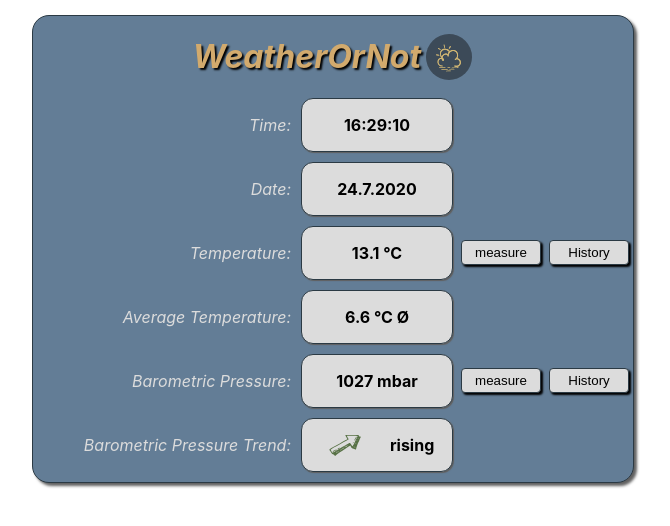
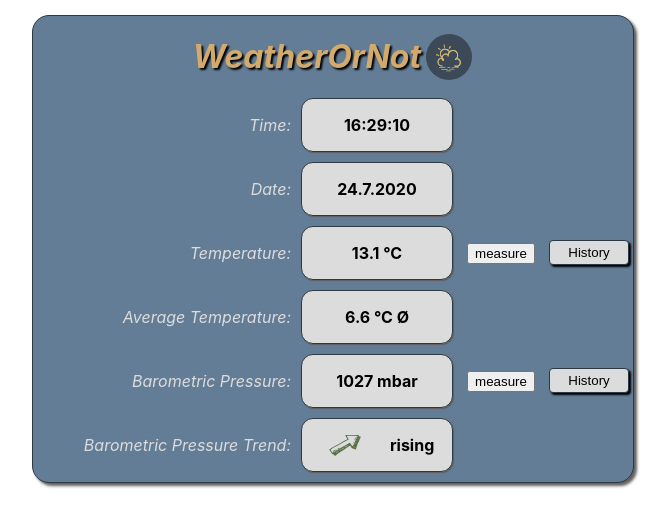
Before and after one commit to TheWeatherMan316/WeatherOrNot, a React (Create React App) app: page /home in a window 1280 px wide. Shown: the top 526 px of the page, without its empty margins (307-977 px from the left). Built offline with nearby package versions, Linux system fonts and the light colour scheme.

Commit message:
still not fix issues with Measurement Arrays

```diff
--- a/src/App.js
+++ b/src/App.js
@@ -7,6 +7,7 @@ import Home from "./components/Home";
 
 
 function App() {
+
   const [temperatureMeasurements, setTemperatureMeasurements] = useState([{value: 0, time: new Date()}])
   const [barometricMeasurements, setBarometricMeasurements] = useState([{value: 0, time: new Date()}])
 
@@ -16,8 +17,8 @@ function App() {
 
   const measureTemperature = () => {
     const newTemperature = getRandomValue(-20, 40);
-    const temperatureTime = new Date();
-    storeTemperature(newTemperature, temperatureTime);
+    const measurementTime = new Date();
+    storeTemperature(newTemperature, measurementTime);
   };
 
   function storeTemperature(newTemperature, measurementTime) {
@@ -25,7 +26,7 @@ function App() {
       value: newTemperature,
       time: measurementTime,
     };
-
+    console.log(temperatureMeasurements)
     const newArray = [...temperatureMeasurements, latestMeasurement]
     setTemperatureMeasurements(newArray)
   }
--- a/src/components/BarometricHistory.js
+++ b/src/components/BarometricHistory.js
@@ -19,13 +19,13 @@ export default function BarometricHistory(props) {
     return 0;
   });
   const barometricHistory = reversedArray.map((element) => (
-    <>
+
       <tr key={element.time}>
         <td>{element.time.toLocaleDateString("de-DE")}</td>
         <td>{element.time.toLocaleTimeString("de-DE")}</td>
         <td>{element.value.toFixed(0).toString()} mBar</td>
       </tr>
-    </>
+
   ));
 
   return (
@@ -37,6 +37,7 @@ export default function BarometricHistory(props) {
         </Link>
         <h3 className="headings">Barometric Pressure History</h3>
         <table>
+          <thead>
             <tr>
               <th>Date</th>
               <th>
@@ -60,7 +61,10 @@ export default function BarometricHistory(props) {
                 </button>
               </th>
             </tr>
+          </thead>
+          <tbody>
           {barometricHistory}
+          </tbody>
         </table>
       </div>
     </>
--- a/src/components/DisplayRow/Controls.js
+++ b/src/components/DisplayRow/Controls.js
@@ -3,7 +3,7 @@ import React from "react";
 export default function Controls(props) {
 
   return (
-    <div className="controls"><button type="button" class="button" onClick={props.action}>
+    <div className="controls"><button type="button" onClick={props.action}>
     {props.buttonLabel}
   </button>
     </div>
--- a/src/components/Home.js
+++ b/src/components/Home.js
@@ -60,7 +60,7 @@ export default function Home(props) {
         <DisplayRow
           label="Barometric Pressure"
           display={<UnitValue value={checkIfBarIsZero(barometricPressure)} unit="mbar" />}
-          action={<Controls action={props.measureBar} buttonLabel="measure" />}
+          action={<Controls action={props.measureBarometricPressure} buttonLabel="measure" />}
           history={
             <Link to="/barometric_history">
               <button className="button">History</button>
--- a/src/components/TemperatureHistory.js
+++ b/src/components/TemperatureHistory.js
@@ -1,13 +1,14 @@
 import React, { useState } from "react";
 import { Link } from "react-router-dom";
-import Header from "./Header"
+import Header from "./Header";
 
 export default function TemperatureHistory(props) {
   const [sortedField, setSortedField] = useState(null);
+  console.log(props.temperatureMeasurements)
 
-    const [...values] = props.temperatureMeasurements
-    let sortedArray = [...values]
-    let reversedArray = sortedArray.reverse()
+  const [...values] = props.temperatureMeasurements;
+  let sortedArray = [...values];
+  let reversedArray = sortedArray.reverse();
 
   reversedArray.sort((a, b) => {
     if (a[sortedField] < b[sortedField]) {
@@ -19,45 +20,51 @@ export default function TemperatureHistory(props) {
     return 0;
   });
 
+  console.log(reversedArray);
+
   const temperatureHistory = reversedArray.map((element) => (
-        <>
     <tr key={element.time}>
       <td>{element.time.toLocaleDateString("de-DE")}</td>
       <td>{element.time.toLocaleTimeString("de-DE")}</td>
       <td>{element.value.toFixed(1).toString()}°C</td>
     </tr>
-        </>
   ));
-
 
   return (
     <>
-          < Header />
+      <Header />
       <div className="history">
         <Link to="/home">
           <button className="button">Back</button>
         </Link>
         <h3 className="headings">Temperature History</h3>
         <table>
+          <thead>
             <tr>
+              <th>Date</th>
               <th>
-              Date
-                </th>
-                <th>
-                <button type="button" className="buttonTableSort" onClick={() => setSortedField('time')}>
+                <button
+                  type="button"
+                  className="buttonTableSort"
+                  onClick={() => setSortedField("time")}
+                >
                   Time ↑
                 </button>
               </th>
               <th>
-                <button type="button" className="buttonTableSort" onClick={() => setSortedField('value')}>
+                <button
+                  type="button"
+                  className="buttonTableSort"
+                  onClick={() => setSortedField("value")}
+                >
                   Measurement ↑
                 </button>
               </th>
             </tr>
-              {temperatureHistory}
+          </thead>
+          <tbody>{temperatureHistory}</tbody>
         </table>
       </div>
     </>
   );
-
 }
```
Lines whose indentation alone changed are shown as unchanged.
